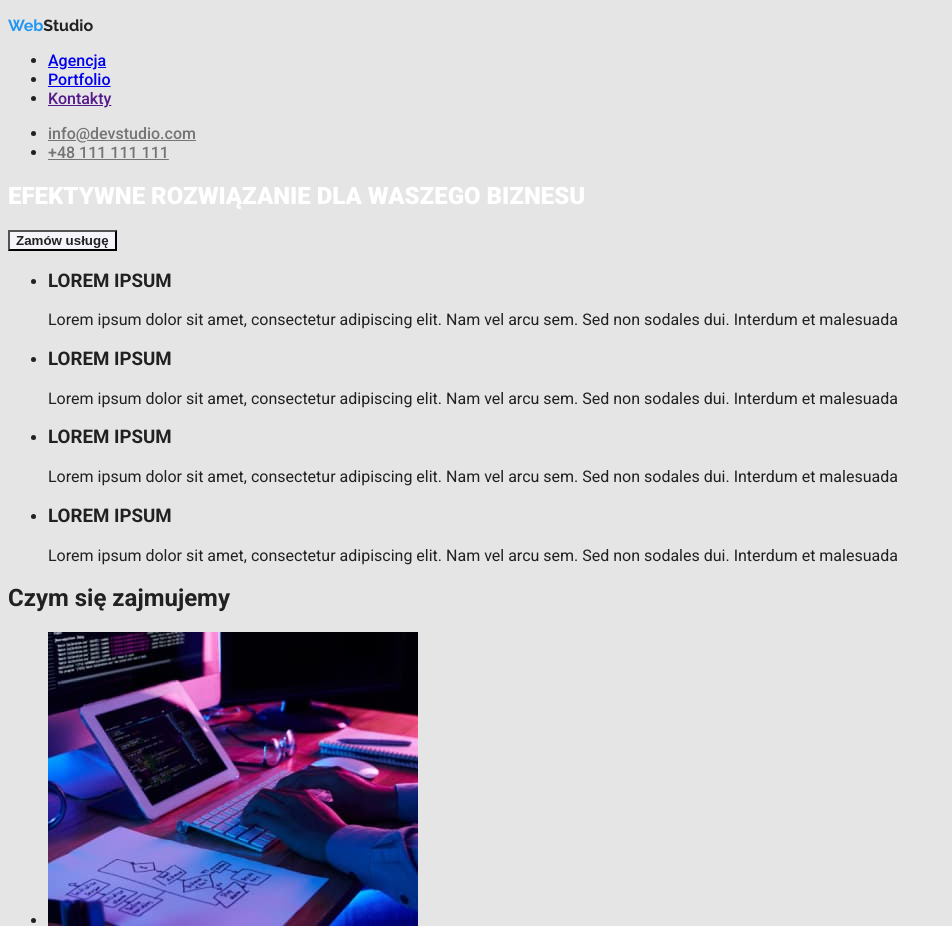
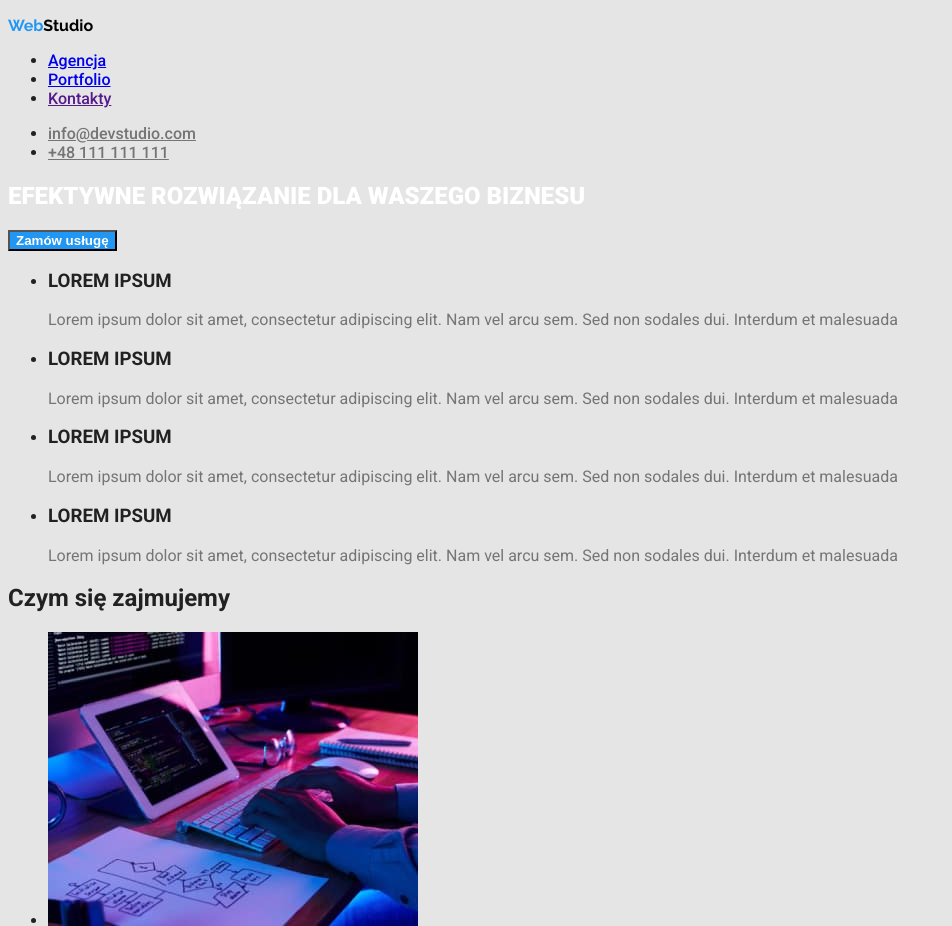
Before and after one commit to SzymonKomar/goit-markup-hw-02, a plain HTML site: page index.html in a window 1280 px wide. Shown: the top 926 px of the page, without its empty margins (0-952 px from the left). Drawn offline with Linux system fonts and the light colour scheme.

Commit message:
button.index var kolory tekstu

```diff
--- a/css/styles.css
+++ b/css/styles.css
@@ -4,12 +4,14 @@
  --text-color-g: #757575;
  --blue-color: #2196f3;
  --grey-b-color: #f5f4fa;
+ --white-color: #ffffff;
+ --black-color: #000000;
 }
 
 .whole-site {
  font-family: "Roboto", sans-serif;
  font-weight: 400;
- color: #212121;
+ color: var(--text-color);
  background-color: var(--background-color);
 }
 .nav-list {
@@ -20,6 +22,7 @@
  font-family: "Raleway", sans-serif;
  font-weight: 700;
  line-height: 1, 15em;
+ color: var(--black-color);
 }
 .Web {
  color: var(--blue-color);
@@ -44,7 +47,14 @@
 button:hover {
  transition-delay: 0ms;
  background-color: var(--blue-color);
- color: white;
+ color: var(--white-color);
+}
+.button2 {
+ background-color: var(--blue-color);
+ color: var(--white-color);
+ cursor: pointer;
+ line-height: 1, 875em;
+ font-weight: 700;
 }
 a:hover {
  color: var(--blue-color);
@@ -77,7 +87,7 @@ button:focus {
 .main-text {
  font-weight: 900;
  line-height: 1, 36em;
- color: #ffffff;
+ color: var(--white-color);
 }
 .button-index {
  background-color: var(--grey-b-color);
@@ -92,6 +102,7 @@ button:focus {
 }
 .advantages-text {
  line-height: 1, 5em;
+ color: var(--text-color-g);
 }
 .projects-h2 {
  font-weight: 700;
--- a/index.html
+++ b/index.html
@@ -7,7 +7,6 @@
   <title>Agencja</title>
   <link rel="stylesheet" href="css\styles.css" />
   <link rel="preconnect" href="https://fonts.googleapis.com" />
-
   <link rel="preconnect" href="https://fonts.gstatic.com" crossorigin />
   <link
    href="https://fonts.googleapis.com/css2?family=Raleway:wght@700&family=Roboto:wght@400;500;700;900&display=swap"
@@ -35,7 +34,7 @@
   <main class="main-content">
    <section class="main-h1">
     <h1 class="main-text">EFEKTYWNE ROZWIĄZANIE DLA WASZEGO BIZNESU</h1>
-    <button class="button-index" type="submit">Zamów usługę</button>
+    <button class="button2" type="submit">Zamów usługę</button>
    </section>
    <section class="advantages">
     <ul class="advantages-p">
```
